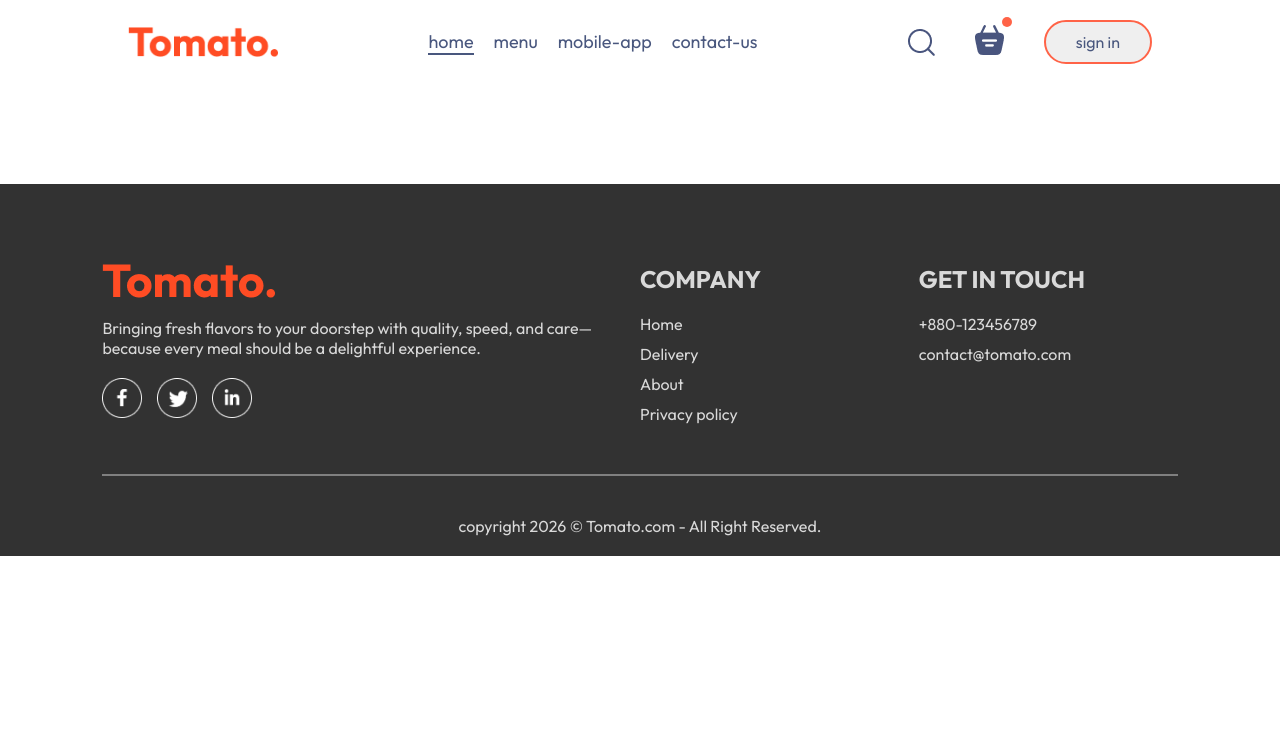
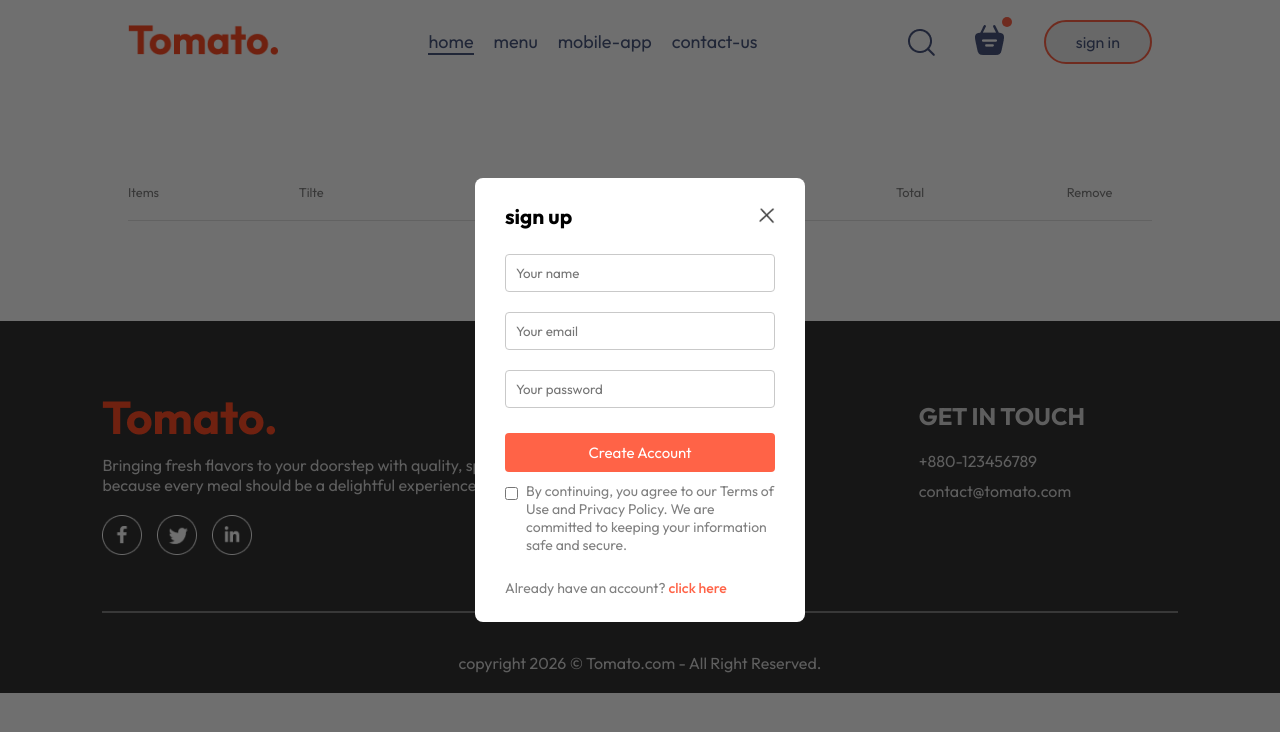
Before and after one commit to Habib0011/food-delivery-frontend, a React app: page /cart in a window 1280 px wide. Both pictures are taken after a click on the button "sign in". Shown: the top 732 px of the page. Built offline with nearby package versions, Linux system fonts and the light colour scheme; the HTML template or start-up script is replaced by a standard one.

Commit message:
add to cart done half

```diff
--- a/src/App.jsx
+++ b/src/App.jsx
@@ -1,16 +1,21 @@
-import React from 'react';
+import React, { useState } from 'react';
 import Navbar from './components/Navbar/Navbar';
 import { Route, Routes } from 'react-router-dom';
 import Home from './pages/Home/Home';
 import Cart from './pages/Cart/Cart';
 import PlaceOrder from './pages/PlaceOrder/PlaceOrder';
 import Footer from './components/Footer/Footer';
+import LoginPopup from './components/LoginPopup/LoginPopup';
 
 const App = () => {
+  const [showLogin, setShowLogin] = useState(false)
   return (
     <>
+      {
+        showLogin ? <LoginPopup setShowLogin={setShowLogin}></LoginPopup> : <></>
+      }
       <div className='app'>
-        <Navbar></Navbar>
+        <Navbar setShowLogin={setShowLogin}></Navbar>
         <Routes>
           <Route path='/' element={<Home></Home>}></Route>
           <Route path='/cart' element={<Cart></Cart>}></Route>
--- a/src/Context/StoreContext.jsx
+++ b/src/Context/StoreContext.jsx
@@ -29,7 +29,7 @@
         cartItems,
         setCartItems,
         addToCart,
-        removeFromCart
+        removeFromCart,
     }
     return (
         <StoreContext.Provider value={contextValue}>
--- /dev/null
+++ b/src/components/LoginPopup/LoginPopup.css
@@ -0,0 +1,74 @@
+.login-popup {
+    position: absolute;
+    z-index: 1;
+    width: 100%;
+    height: 100%;
+    background-color: #00000090;
+    display: grid;
+}
+
+.login-popup-container {
+    place-self: center;
+    width: max(23vw, 330px);
+    color: #808080;
+    background-color: white;
+    display: flex;
+    flex-direction: column;
+    gap: 25px;
+    padding: 25px 30px;
+    border-radius: 8px;
+    font-size: 14px;
+    animation: fadeIn 0.5s;
+}
+
+.login-popup-title {
+    display: flex;
+    justify-content: space-between;
+    align-items: center;
+    color: black;
+}
+
+.login-popup-title img {
+    width: 16px;
+    cursor: pointer;
+}
+
+.login-popup-input {
+    display: flex;
+    flex-direction: column;
+    gap: 20px;
+}
+
+.login-popup-input input {
+    /* outline: none; */
+    border: 1px solid #c9c9c9;
+    padding: 10px;
+    border-radius: 4px;
+}
+
+.login-popup-container button {
+    border: none;
+    color: white;
+    background-color: tomato;
+    padding: 10px;
+    border-radius: 4px;
+    font-size: 15px;
+    cursor: pointer;
+}
+
+.login-popup-condition {
+    display: flex;
+    align-items: start;
+    gap: 8px;
+    margin-top: -15px;
+}
+
+.login-popup-condition input {
+    margin-top: 5px;
+}
+
+.login-popup p span {
+    color: tomato;
+    font-weight: 500;
+    cursor: pointer;
+}
--- /dev/null
+++ b/src/components/LoginPopup/LoginPopup.jsx
@@ -0,0 +1,39 @@
+import React, { useState } from 'react';
+import './LoginPopup.css'
+import { assets } from '../../assets/assets';
+const LoginPopup = ({ setShowLogin }) => {
+    const [currState, setCurrState] = useState("sign up")
+    return (
+        <div className='login-popup'>
+            <form className="login-popup-container">
+                <div className="login-popup-title">
+                    <h2>{currState}</h2>
+                    <img onClick={() => setShowLogin(false)} src={assets.cross_icon} alt="" />
+                </div>
+                <div className="login-popup-input">
+                    {
+                        currState === "login" ? <></> : < input type="text" placeholder='Your name' required />
+                    }
+                    <input type="email" placeholder='Your email' required />
+                    <input type="password" placeholder='Your password' required />
+                </div>
+                <button>{currState === "sign up" ? "Create Account" : "Login"}</button>
+
+                <div className="login-popup-condition">
+                    <input type="checkbox" required />
+                    <p>
+                        By continuing, you agree to our Terms of Use and Privacy Policy. We are committed to keeping your information safe and secure.
+                    </p>
+                </div>
+                {
+                    currState === "login" ?
+                        <p>Create a new account?<span onClick={() => setCurrState("sign up")}>click here</span></p>
+                        :
+                        <p>Already have an account? <span onClick={() => setCurrState("login")}>click here</span> </p>
+                }
+            </form>
+        </div>
+    );
+};
+
+export default LoginPopup;
--- a/src/components/Navbar/Navbar.jsx
+++ b/src/components/Navbar/Navbar.jsx
@@ -1,25 +1,26 @@
 import React, { useState } from 'react';
 import './Navbar.css'
 import { assets } from '../../assets/assets';
+import { Link } from 'react-router-dom';
 
-const Navbar = () => {
+const Navbar = ({ setShowLogin }) => {
     const [menu, setMenu] = useState("home")
     return (
         <div className='navbar'>
-            <img src={assets.logo} alt="" className='logo' />
+            <Link to="/">  <img src={assets.logo} alt="" className='logo' /></Link>
             <ul className="navbar-menu">
-                <li onClick={() => setMenu("home")} className={menu === "home" ? "active" : ""}>home</li>
-                <li onClick={() => setMenu("menu")} className={menu === "menu" ? "active" : ""}>menu</li>
-                <li onClick={() => setMenu("mobile-app")} className={menu === "mobile-app" ? "active" : ""}>mobile-app</li>
-                <li onClick={() => setMenu("contact-us")} className={menu === "contact-us" ? "active" : ""}>contact-us</li>
+                <Link to='/' onClick={() => setMenu("home")} className={menu === "home" ? "active" : ""}>home</Link>
+                <a href='#explore-menu' onClick={() => setMenu("menu")} className={menu === "menu" ? "active" : ""}>menu</a>
+                <a href='#app-download' onClick={() => setMenu("mobile-app")} className={menu === "mobile-app" ? "active" : ""}>mobile-app</a>
+                <a href='#footer' onClick={() => setMenu("contact-us")} className={menu === "contact-us" ? "active" : ""}>contact-us</a>
             </ul>
             <div className="navbar-right">
                 <img src={assets.search_icon} alt="" />
                 <div className="navbar-search-icon">
-                    <img src={assets.basket_icon} alt="" />
+                    <Link to="/cart"> <img src={assets.basket_icon} alt="" /></Link>
                     <div className="dot"></div>
                 </div>
-                <button>sign in</button>
+                <button onClick={() => setShowLogin(true)}>sign in</button>
             </div>
 
         </div>
--- a/src/index.css
+++ b/src/index.css
@@ -5,6 +5,7 @@
   margin: 0;
   box-sizing: border-box;
   font-family: outfit;
+  scroll-behavior: smooth;
 }
 
 body {
--- a/src/pages/Cart/Cart.css
+++ b/src/pages/Cart/Cart.css
@@ -0,0 +1,30 @@
+.cart {
+    margin-top: 100px;
+}
+
+.cart-items-title {
+    display: grid;
+    grid-template-columns: 1fr 1.5fr 1fr 1fr 1fr 0.5fr;
+    align-items: center;
+    color: gray;
+    font-size: max(1vw, 12px);
+}
+
+.cart-items-item {
+    margin: 10px 0px;
+    color: black;
+}
+
+.cart-items-item img {
+    width: 50px;
+}
+
+.cart hr {
+    border: none;
+    height: 1px;
+    background-color: #e2e2e2;
+}
+
+.cart-items-item .cross {
+    cursor: pointer;
+}
--- a/src/pages/Cart/Cart.jsx
+++ b/src/pages/Cart/Cart.jsx
@@ -1,13 +1,45 @@
-import React from 'react';
+import React, { useContext } from 'react';
 import './Cart.css'
 
 const Cart = () => {
+    const { cartItems, removeFromCart, food_list } = useContext(StoreContext)
     return (
-        <div>
+        <div className='cart'>
+            <div className="cart-items">
+                <div className="cart-items-title">
+                    <p>Items</p>
+                    <p>Tilte</p>
+                    <p>Price</p>
+                    <p>Quantity</p>
+                    <p>Total</p>
+                    <p>Remove</p>
+                </div>
+                <br />
+                <hr />
+                {
+                    food_list.map((items, index) => {
+                        if (cartItems[items._id] > 0) {
+                            return (
+                                <div>
+                                    <div className='cart-items-title cart-items-item'>
+                                        <img src={items.image} alt="" />
+                                        <p>{items.name}</p>
+                                        <p>${items.price}</p>
+                                        <p>{cartItems[items._id]}</p>
+                                        <p>${items.price * cartItems[items._id]}</p>
+                                        <p onClick={() => removeFromCart(items._id)} className='cross'>x</p>
+                                    </div>
+                                    <hr />
+                                </div>
+                            )
+                        }
 
+                    })}
+            </div>
         </div>
     );
 };
 import './Cart.css'
+import { StoreContext } from '../../Context/StoreContext';
 
 export default Cart;
```
